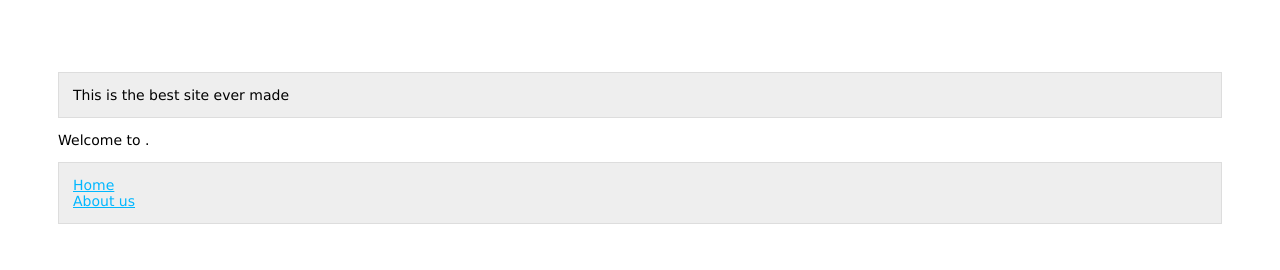
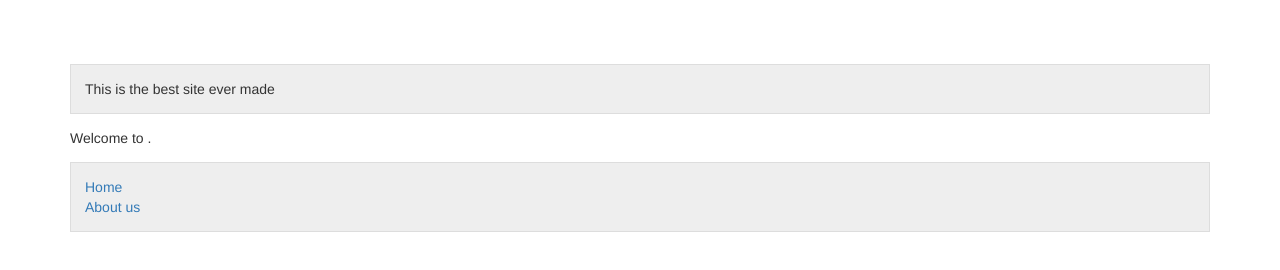
Before and after one commit to southern-shape/mgt656-project, a website: page views/layout.html in a window 1280 px wide. Drawn offline with nearby package versions, Linux system fonts and the light colour scheme; files that its build step writes are made by us from their sources.

Commit message:
bootstrap

```diff
--- a/views/layout.html
+++ b/views/layout.html
@@ -3,6 +3,8 @@
   <head>
     <title>{{ title }}</title>
     <link rel='stylesheet' href='/stylesheets/style.css' />
+    <link rel='stylesheet' href='https://maxcdn.bootstrapcdn.com/bootstrap/3.3.7/css/bootstrap.min.css' />
+
   </head>
 
 	<body class="container">
```
